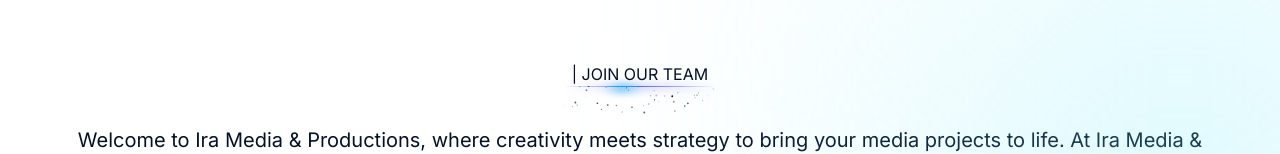
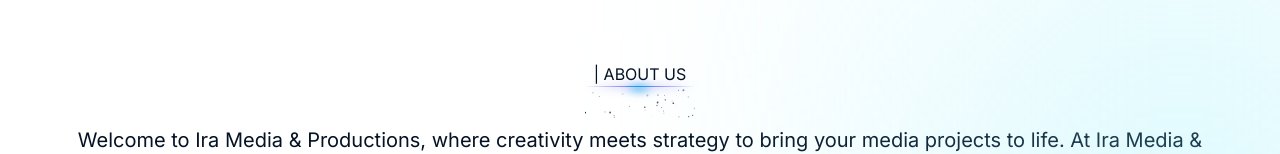
Before and after one commit to yatishgautam00/zager, a Next.js app: page /ira in a window 1280 px wide. Shown: the part 642-796 px from the top of the page. Built offline with nearby package versions, Linux system fonts and the light colour scheme; no server answers; the database is empty.

Commit message:
about us text adding

```diff
--- a/app/(routes)/_components/AboutUsG.jsx
+++ b/app/(routes)/_components/AboutUsG.jsx
@@ -19,7 +19,7 @@
     >
       {/* <TypingText title="| ABOUT US" textStyles="text-center" /> */}
       <SparklesPreview
-            name={<TypingText title={"| JOIN OUR TEAM"} textStyles="" />}
+            name={<TypingText title={"| ABOUT US"} textStyles="" />}
             extraWidth={20}
         textAlign={" text-center text-brand items-center justify-center "}
 sparklesColor={"#051224"}
```
